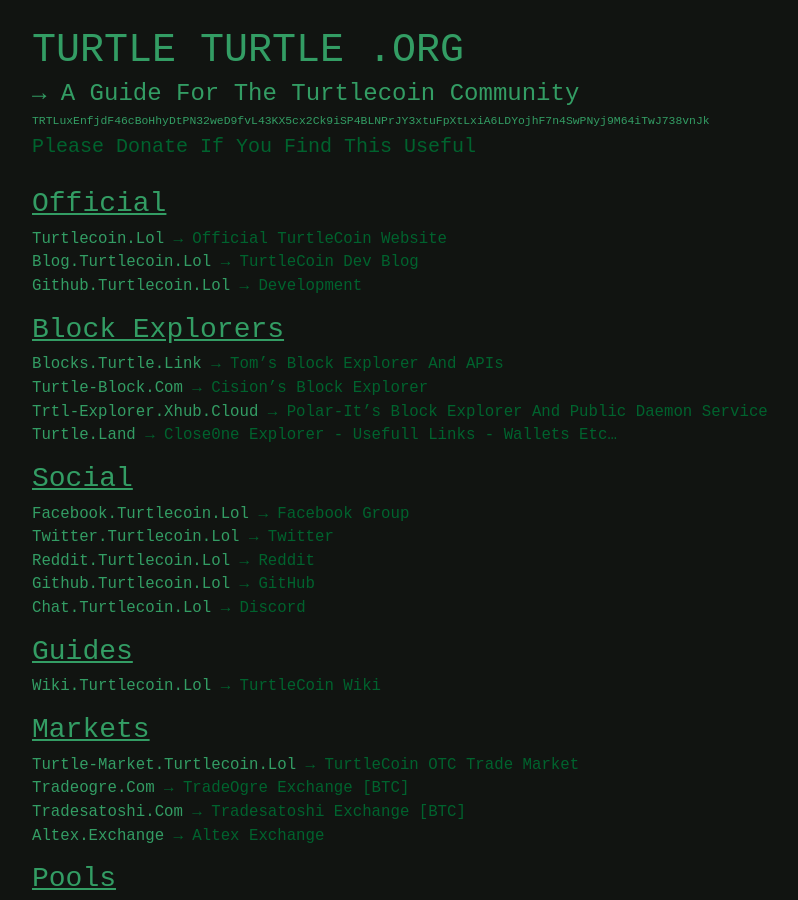
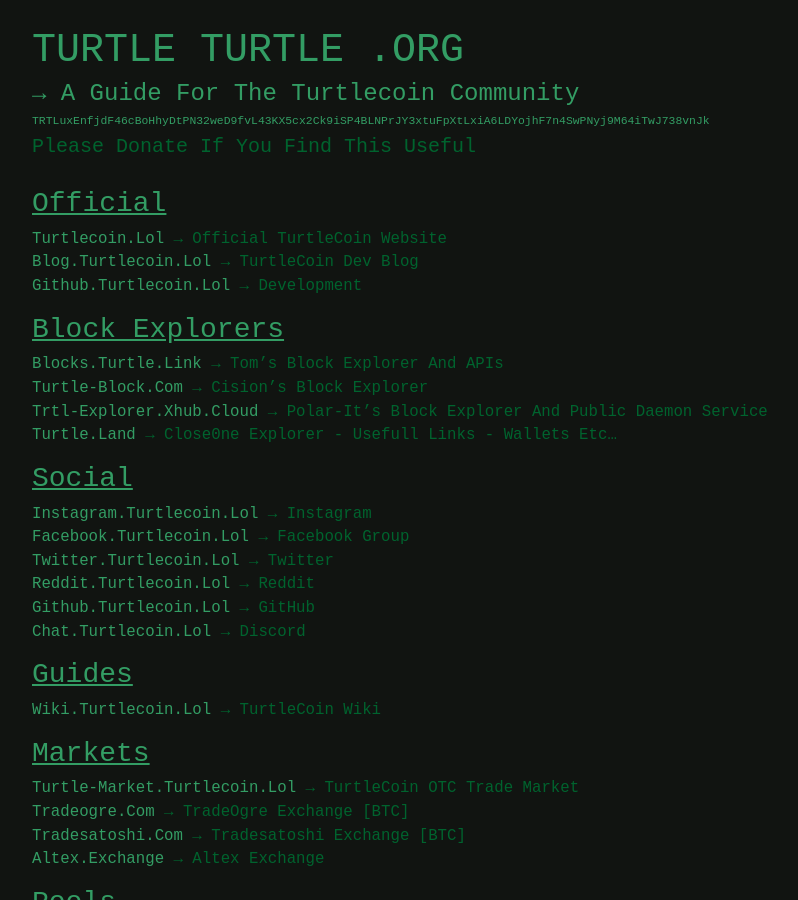
Before and after one commit to zack796/turtleturtle.org, a Jekyll site: the page built from index.md, in a window 1280 px wide and 900 px high. Shown: the whole window, without its empty margins (53-851 px from the left). Built offline with Jekyll 4.4.1, drawn with Linux system fonts in a browser that asks for light colours.

Commit message:
Update index.md
Added the TurtleCoin Instagram.

```diff
--- a/index.md
+++ b/index.md
@@ -14,6 +14,7 @@
 [Turtle.Land](https://turtle.land/) → Close0ne Explorer - Usefull Links - Wallets etc...
 
 ### Social
+[instagram.turtlecoin.lol](https://www.instagram.com/_turtlecoin/) → Instagram
 [facebook.turtlecoin.lol](https://www.facebook.com/groups/204815433401566/) → Facebook Group
 [twitter.turtlecoin.lol](https://twitter.com/_turtlecoin) → Twitter
 [reddit.turtlecoin.lol](https://trtl.reddit.com) → Reddit
```
